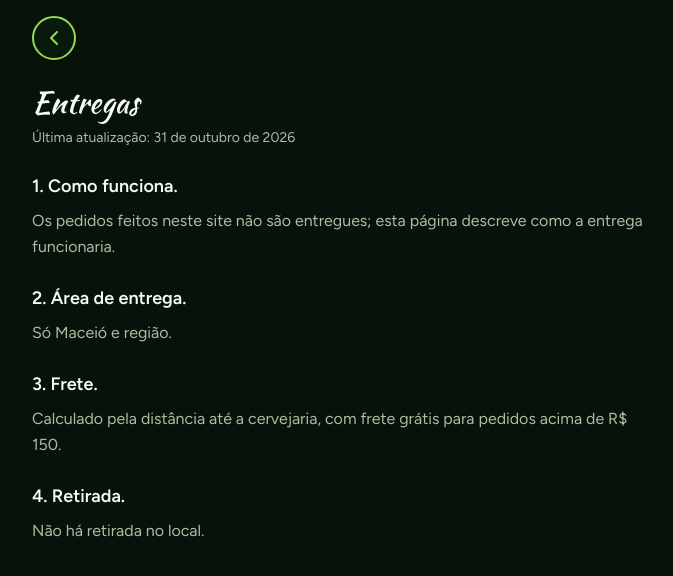
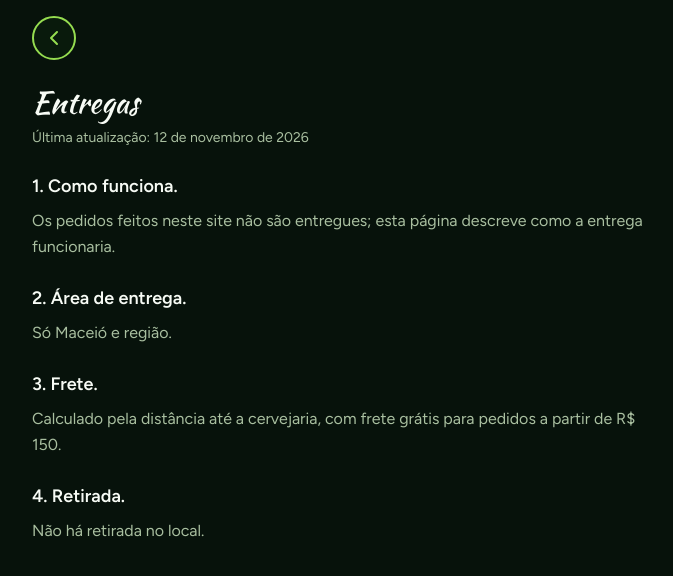
Before and after one commit to DiegoLCirqueira/Leguel-Beer, a Next.js app in the folder apps/web/: page /entregas in a window 1280 px wide. Shown: the top 576 px of the page, without its empty margins (296-969 px from the left). Built offline with nearby package versions, Linux system fonts and the light colour scheme; no server answers.

Commit message:
:sparkles: feat(web): troca "acima de" por "a partir de" R$ 150 no frete grátis

```diff
--- a/apps/web/src/components/produto/produto-conteudo.tsx
+++ b/apps/web/src/components/produto/produto-conteudo.tsx
@@ -93,7 +93,7 @@ export function ProdutoConteudo({ cerveja }: { cerveja: CervejaDetalhe }) {
         ) : null}
         <p className="flex items-center gap-3 rounded-2xl border border-borda px-4 py-3 text-texto">
           <Truck aria-hidden="true" className="size-6 shrink-0 text-primaria" />
-          Frete grátis em compras acima de R$ 150,00
+          Frete grátis em compras a partir de R$ 150,00
         </p>
         {descricao ? (
           <section className="flex flex-col gap-2">
--- a/apps/web/src/content/legal.ts
+++ b/apps/web/src/content/legal.ts
@@ -4,7 +4,7 @@ import type { SecaoLegal } from "@/components/legal/legal-page";
 // correspondente em apps/api/src/modules/account/domain/legal-versions.ts.
 export const TERMOS_ATUALIZADO_EM = "2026-10-31";
 export const PRIVACIDADE_ATUALIZADA_EM = "2026-11-11";
-export const ENTREGAS_ATUALIZADO_EM = "2026-10-31";
+export const ENTREGAS_ATUALIZADO_EM = "2026-11-12";
 
 export const TERMOS: SecaoLegal[] = [
   {
@@ -84,7 +84,7 @@ export const ENTREGAS: SecaoLegal[] = [
   {
     titulo: "Frete.",
     texto:
-      "Calculado pela distância até a cervejaria, com frete grátis para pedidos acima de R$ 150.",
+      "Calculado pela distância até a cervejaria, com frete grátis para pedidos a partir de R$ 150.",
   },
   { titulo: "Retirada.", texto: "Não há retirada no local." },
 ];
```
